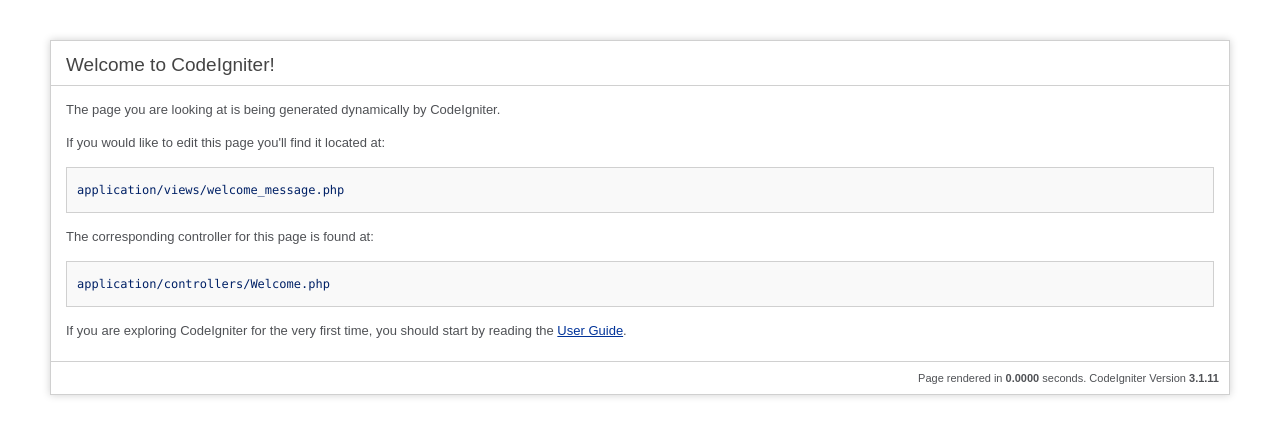
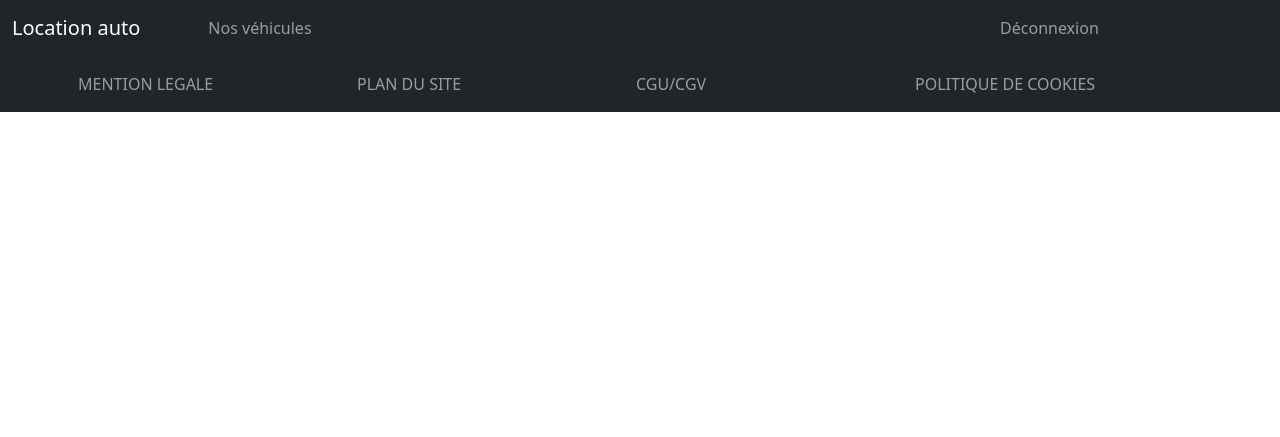
Before and after one commit to arshess/FilRouge, a CodeIgniter app: page /FILROUGE/ in a window 1280 px wide. Shown: the top 437 px of the page. Run offline with CodeIgniter, Linux system fonts and the light colour scheme.

Commit message:
configuration plus creation footer et header

```diff
--- a/application/config/autoload.php
+++ b/application/config/autoload.php
@@ -58,7 +58,7 @@
 |
 |	$autoload['libraries'] = array('user_agent' => 'ua');
 */
-$autoload['libraries'] = array();
+$autoload['libraries'] = array('database','form_validation');
 
 /*
 | -------------------------------------------------------------------
@@ -89,7 +89,7 @@
 |
 |	$autoload['helper'] = array('url', 'file');
 */
-$autoload['helper'] = array();
+$autoload['helper'] = array('url');
 
 /*
 | -------------------------------------------------------------------
--- a/application/config/config.php
+++ b/application/config/config.php
@@ -23,7 +23,7 @@
 | a PHP script and you can easily do that on your own.
 |
 */
-$config['base_url'] = 'localhost';
+$config['base_url'] = 'http://localhost/FILROUGE/';
 
 /*
 |--------------------------------------------------------------------------
@@ -35,7 +35,7 @@
 | variable so that it is blank.
 |
 */
-$config['index_page'] = 'index.php';
+$config['index_page'] = '';
 
 /*
 |--------------------------------------------------------------------------
@@ -76,7 +76,7 @@
 | than english.
 |
 */
-$config['language']	= 'english';
+$config['language']	= 'french';
 
 /*
 |--------------------------------------------------------------------------
--- a/application/controllers/Welcome.php
+++ b/application/controllers/Welcome.php
@@ -20,6 +20,9 @@
 	 */
 	public function index()
 	{
-		$this->load->view('welcome_message');
+		// $this->load->view('welcome_message');
+		$this->load->view('template/header');
+		$this->load->view('template/footer');
+
 	}
 }
--- a/application/views/template/footer.php
+++ b/application/views/template/footer.php
@@ -1,5 +1,17 @@
-</div>
-<script src="<?=base_url()?>public/script.js"></script>
+<nav class="navbar navbar-expand-lg navbar-dark bg-dark">
+    <div class="container-fluid">
+
+            <div class="navbar-nav container row m-auto">
+                <a class="nav-link col-3" href="#">MENTION LEGALE</a>
+                <a class="nav-link col-3" href="#">PLAN DU SITE</a>
+                <a class="nav-link col-3" href="#">CGU/CGV</a>
+                <a class="nav-link col-3" href="#">POLITIQUE DE COOKIES</a>
+            </div>
+
+    </div>
+</nav>
+
+<script src="<?= base_url() ?>public/script.js"></script>
 </body>
 
 </html>
--- a/application/views/template/header.php
+++ b/application/views/template/header.php
@@ -3,6 +3,7 @@
 ?>
 <!DOCTYPE html>
 <html lang="fr">
+
 <head>
 	<meta charset="UTF-8">
 	<meta http-equiv="X-UA-Compatible" content="IE=edge">
@@ -13,19 +14,21 @@
 	<script src="https://cdn.jsdelivr.net/npm/bootstrap@5.0.0-beta2/dist/js/bootstrap.bundle.min.js" integrity="sha384-b5kHyXgcpbZJO/tY9Ul7kGkf1S0CWuKcCD38l8YkeH8z8QjE0GmW1gYU5S9FOnJ0" crossorigin="anonymous"></script>
 	<script src="https://code.jquery.com/jquery-3.5.1.slim.min.js"></script>
 </head>
+<!-- style="background : #212529" -->
 
-<body style="background : #212529">
-	<nav class="navbar navbar-expand-lg navbar-light bg-light">
-		<div class="container">
-			<ul class="navbar-nav">
-				<li class="nav-item">
-					<a class="nav-link" aria-current="page" href="<?= site_url('/Patient/index') ?>">Gestion des patients</a>
-				</li>
-				<li class="nav-item">
-					<a class="nav-link" aria-current="page" href="<?= site_url('/rendezvous/index') ?>">Gestion des rendez-Vous</a>
-				</li>
-			</ul>
-
-		</div>
-	</nav>
-	<div class="container mt-4 p-3 bg-light">
+<body>
+		<nav class="navbar navbar-expand-lg navbar-dark bg-dark">
+			<div class="container-fluid">
+				<a class="navbar-brand me-5" href="#">Location auto</a>
+				<button class="navbar-toggler" type="button" data-bs-toggle="collapse" data-bs-target="#navbarNavAltMarkup" aria-controls="navbarNavAltMarkup" aria-expanded="false" aria-label="Toggle navigation">
+					<span class="navbar-toggler-icon"></span>
+				</button>
+				<div class="collapse navbar-collapse" id="navbarNavAltMarkup">
+					<div class="navbar-nav container row">
+						<a class="nav-link col-2 ms-4" href="#">Nos véhicules</a>
+						<a class="nav-link col-2 offset-7" href="#" tabindex="-1" aria-disabled="true">Déconnexion</a>
+					</div>
+				</div>
+			</div>
+		</nav>
+		<!-- <div class="container mt-4 p-3 bg-light"> -->
```
Also changed, not shown: .htaccess (added).
